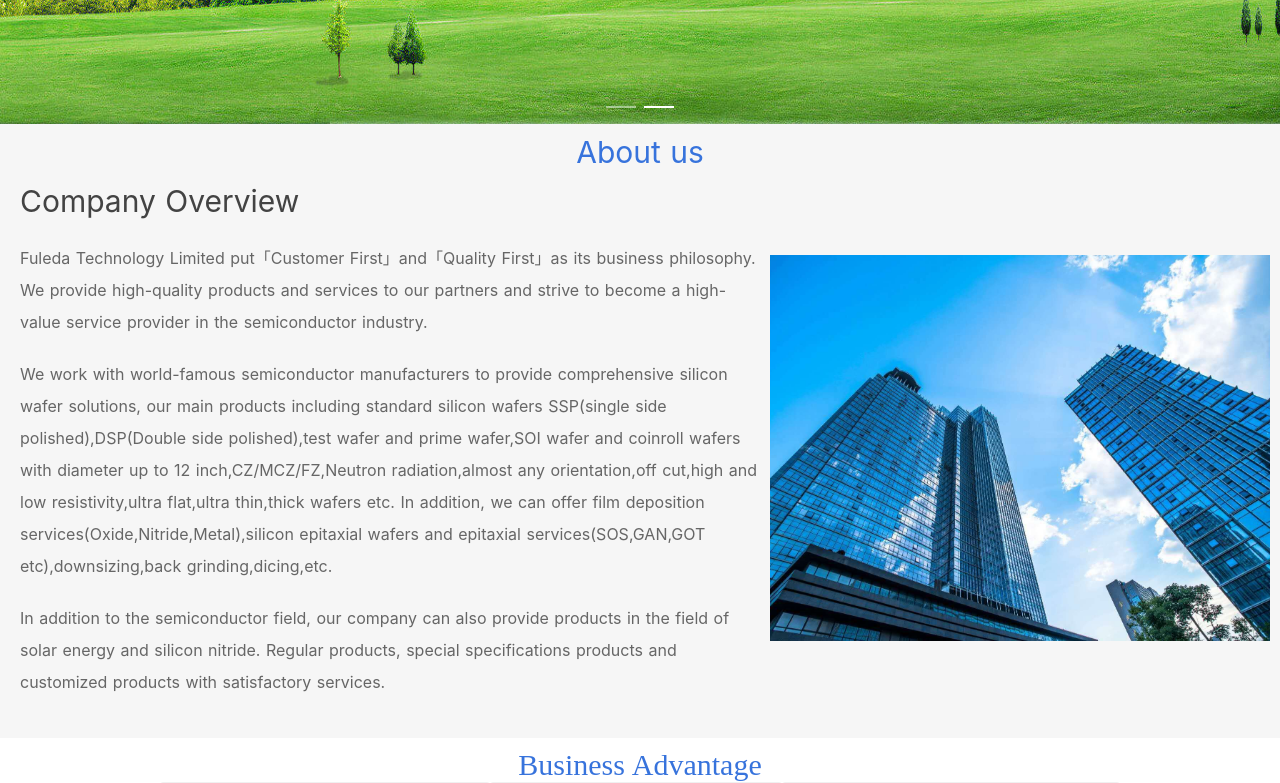
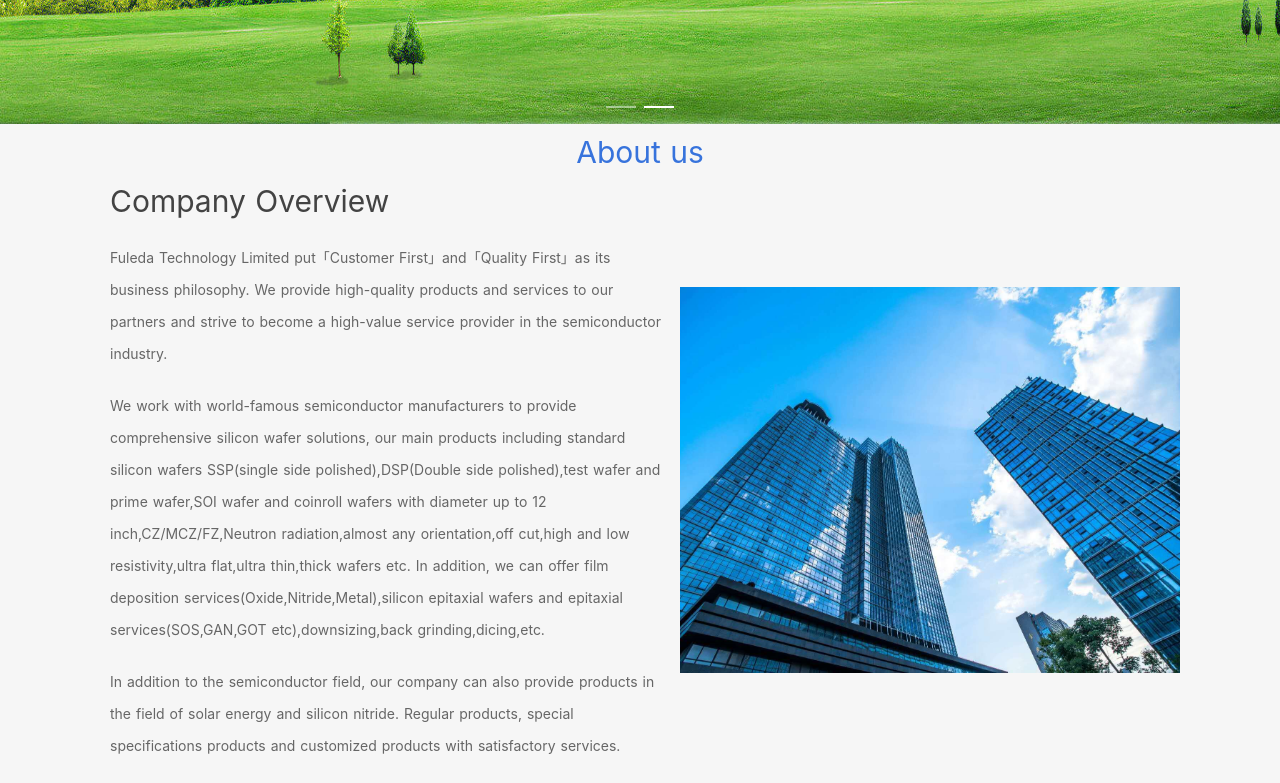
Before and after one commit to MAZHIPENG/fuleda, a Nuxt app: page / in a window 1280 px wide. Shown: the part 660-1443 px from the top of the page. Built offline with nearby package versions, Linux system fonts and the light colour scheme; no server answers.

Commit message:
修改文字大小

```diff
--- a/components/home/Introduction.vue
+++ b/components/home/Introduction.vue
@@ -22,7 +22,7 @@
 </template>
 <style lang="less" scoped>
 .introduct {
-  padding: 10px 10px;
+  padding: 10px 100px;
   background-color: #f6f6f6;
   min-width: 1000px;
   .title p {
@@ -48,6 +48,7 @@
         font-size: 16px;
         p{
           margin-bottom: 20px;
+          font-size: 14px;
         }
       }
     }
```
